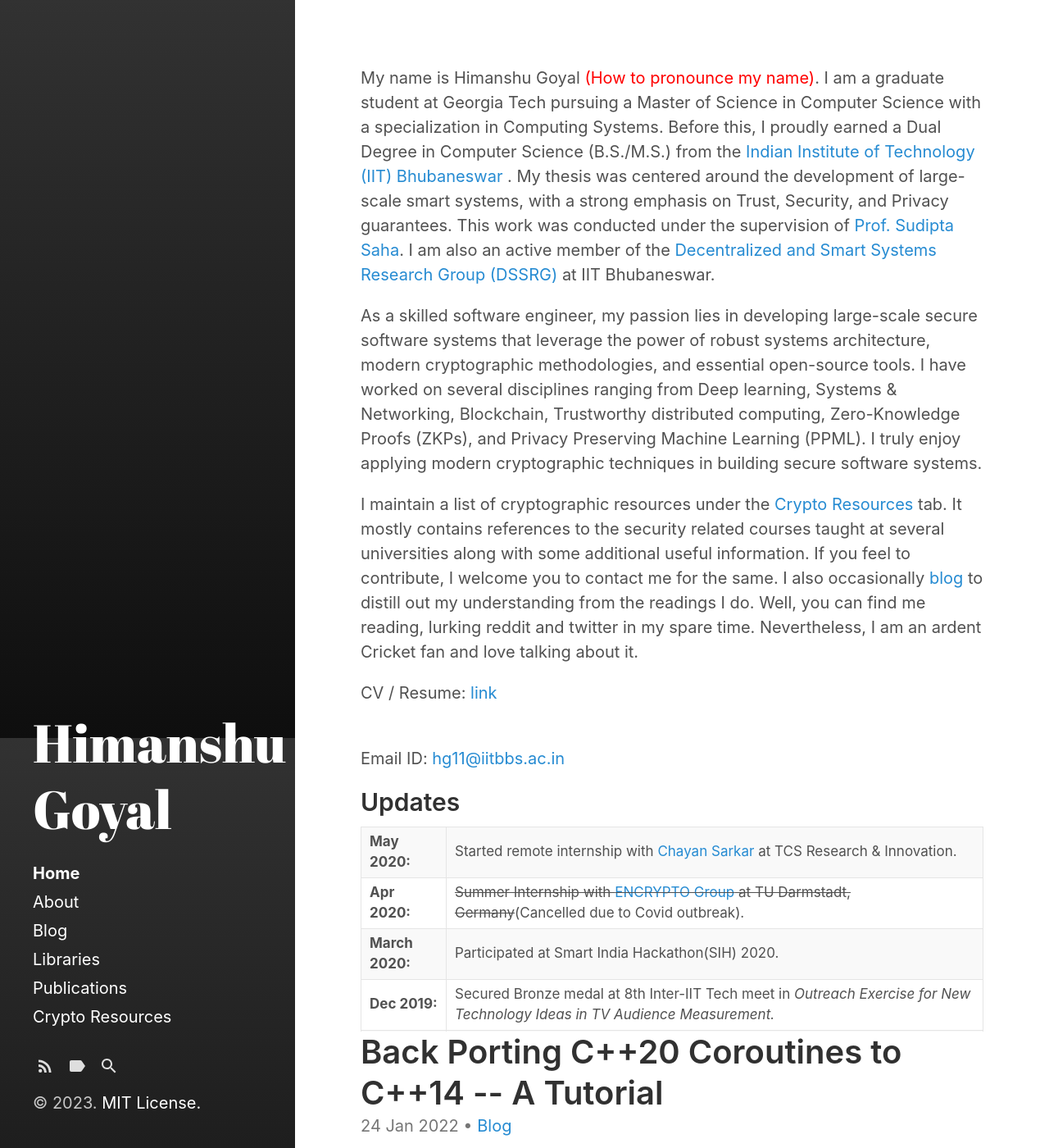
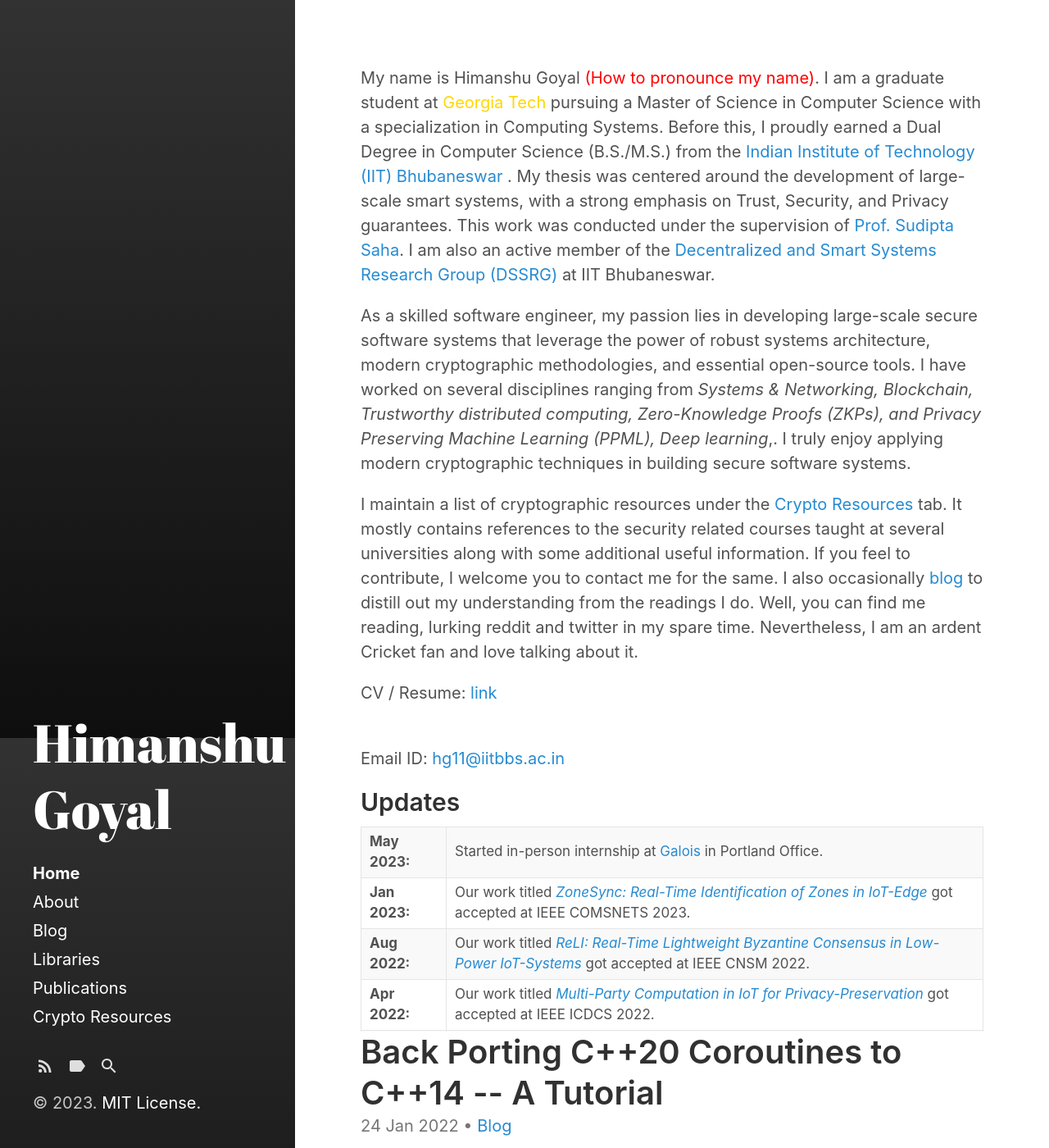
Before and after one commit to move47/goyal_himanshu.github.io, a Jekyll site: the page built from index.html, in a window 1280 px wide and 1400 px high. Shown: the whole window at 82% size. Built offline with Jekyll 4.4.1, drawn with Linux system fonts in a browser that asks for light colours; the list of posts is cut into pages by our own code.

Commit message:
updated timeline

```diff
--- a/index.html
+++ b/index.html
@@ -39,7 +39,7 @@ title: Home
     <!-- <img style="float: right;width: 20%; padding: 1px;" src=" ./assets/move_47.jpg" > -->
     <div class="profile-info">
         <p>My name is Himanshu Goyal <a href="./assets/name.mp3" style="color:red">(How to pronounce my name)</a>.
-            I am a graduate student at Georgia Tech pursuing a Master of Science in Computer Science with a specialization in Computing Systems.
+            I am a graduate student at <a href="https://www.gatech.edu" style="color:gold">Georgia Tech</a> pursuing a Master of Science in Computer Science with a specialization in Computing Systems.
             Before this, I proudly earned a Dual Degree in Computer Science (B.S./M.S.) from the <a href="https://www.iitbbs.ac.in/"> Indian Institute of Technology (IIT) Bhubaneswar </a>.
             My thesis was centered around the development of large-scale smart systems, with a strong emphasis on Trust, Security, and Privacy guarantees. This work was conducted under the supervision of <a href="https://www.iitbbs.ac.in/profile-print.php?furl=sudipt">Prof. Sudipta Saha</a>.
             I am also an active member of the <a href="https://sites.google.com/iitbbs.ac.in/dssrg">Decentralized and Smart Systems Research Group (DSSRG)</a> at IIT Bhubaneswar.</p>
@@ -47,10 +47,10 @@ title: Home
         <p>As a skilled software engineer, my passion lies in developing large-scale secure software systems that leverage the power of robust systems architecture, modern cryptographic methodologies, and essential open-source tools. <!-- </p> -->
 
         <!-- I am a Dual Degree Student at <a href="https://www.iitbbs.ac.in/">Indian Institute of Technology Bhubaneswar</a> majoring in Computer Science. Currently, I am focussing on building large scale decentralized IoT/WSNs systems which embodies Trust, Security and Privacy guarantees. I am being advised by <a href="https://www.iitbbs.ac.in/profile-print.php?furl=sudipt">Dr. Sudipta Saha</a>. I am also closely associated with <a href="https://sites.google.com/iitbbs.ac.in/dssrg">Decentralized and Smart Systems Research Group (DSSRG)</a> at IIT Bhubaneswar.</p> -->
-        I have worked on several disciplines ranging from Deep learning, Systems & Networking, Blockchain, Trustworthy distributed computing, Zero-Knowledge Proofs (ZKPs), and Privacy Preserving Machine Learning (PPML). I truly enjoy applying modern cryptographic techniques in building secure software systems.</p>
+        I have worked on several disciplines ranging from <i> Systems & Networking, Blockchain, Trustworthy distributed computing, Zero-Knowledge Proofs (ZKPs), and Privacy Preserving Machine Learning (PPML), Deep learning</i>,. I truly enjoy applying modern cryptographic techniques in building secure software systems.</p>
         <p>I maintain a list of cryptographic resources under the <a href="{{ site.url }}/crypto_resources">Crypto Resources</a> tab. It mostly contains references to the security related courses taught at several universities along with some additional useful information. If you feel to contribute, I welcome you to contact me for the same. I also occasionally <a href="{{ site.url }}/archive">blog</a> to distill out my understanding from the readings I do. Well, you can find me reading, lurking reddit and twitter in my spare time. Nevertheless, I am an ardent Cricket fan and love talking about it.</p>
         <p>CV / Resume: <a href="{{ site.url }}/CV/">link</a><br /><br /></p>
-        <p>Email ID: <a href="mailto:hg11@iitbbs.ac.in">hg11@iitbbs.ac.in</a></p>
+        <p>Email ID: <a href="mailto:hgoyal33@gatech.edu">hg11@iitbbs.ac.in</a></p>
     </div>
 </div>
 <h2>Updates</h2>
@@ -58,7 +58,12 @@ title: Home
     <table>
         <col width="100px">
         <col width="630px">
-        <tr><td><b>May 2020:</b></td><td> Started remote internship with  <a href="http://www.chayansarkar.com/">Chayan Sarkar</a> at TCS Research & Innovation.</td></tr>
+        <tr><td><b>May 2023:</b></td><td> Started in-person internship at <a href="https://galois.com"> Galois </a> in Portland Office.</td></tr>
+        <tr><td><b>Jan 2023:</b></td><td> Our work titled <i> <a href="https://ieeexplore.ieee.org/document/10041339"> ZoneSync: Real-Time Identification of Zones in IoT-Edge </a> </i> got accepted at IEEE COMSNETS 2023.</td></tr>
+        <tr><td><b>Aug 2022:</b></td><td> Our work titled <i> <a href="https://ieeexplore.ieee.org/document/9965123"> ReLI: Real-Time Lightweight Byzantine Consensus in Low-Power IoT-Systems </a> </i> got accepted at IEEE CNSM 2022.</td></tr>
+        <tr><td><b>Apr 2022:</b></td><td> Our work titled <i> <a href="https://ieeexplore.ieee.org/document/9912208"> Multi-Party Computation in IoT for Privacy-Preservation</a> </i> got accepted at IEEE ICDCS 2022.</td></tr>
+        <tr><td><b>Jan 2021:</b></td><td> Started remote internship with  <a href="https://www.csa.iisc.ac.in/~arpita/"> Prof. Arpita Patra </a> at <a href="https://www.csa.iisc.ac.in/~cris/about.html"> [Cryptography and Information Security lab]</a>, IISc Bangalore on Privacy Preserving Machine Learning.</td></tr>
+        <tr><td><b>May 2020:</b></td><td> Started remote internship with  <a href="http://www.chayansarkar.com/">Chayan Sarkar</a> at TCS Research & Innovation on developing low-resource speech-to-text translation systems.</td></tr>
         <tr><td><b>Apr 2020:</b></td><td> <s>Summer Internship with <a href="https://www.encrypto.cs.tu-darmstadt.de/team_encrypto/thomas_schneider/index.en.jsp">ENCRYPTO Group</a> at TU Darmstadt, Germany</s>(Cancelled due to Covid outbreak).</td></tr>
         <tr><td><b>March 2020:</b></td><td>Participated at Smart India Hackathon(SIH) 2020.</td></tr>
         <tr><td><b>Dec 2019:</b></td><td> Secured Bronze medal at 8th Inter-IIT Tech meet in <i> Outreach Exercise for New Technology Ideas in TV Audience Measurement.</i></td></tr>
```
